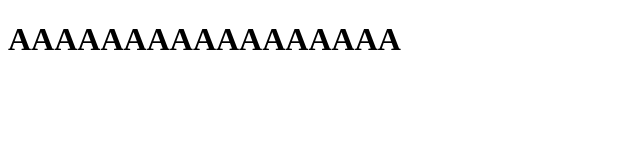
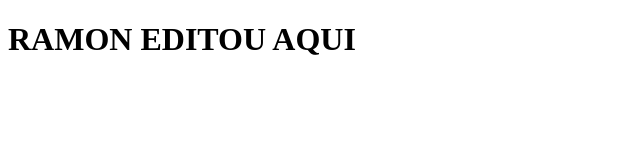
Before and after one commit to AI-B166ER/praticandogit, a plain HTML site: page index.html in a window 1280 px wide. Shown: the whole page, without its empty margins (0-640 px from the left). Drawn offline with Linux system fonts and the light colour scheme.

Commit message:
Editado linha 6

```diff
--- a/index.html
+++ b/index.html
@@ -3,6 +3,6 @@
 <head>
 </head>
 <body>
-	<h1>AAAAAAAAAAAAAAAAA</h1>
+	<h1>RAMON EDITOU AQUI</h1>
 </body>
 </html>
```
